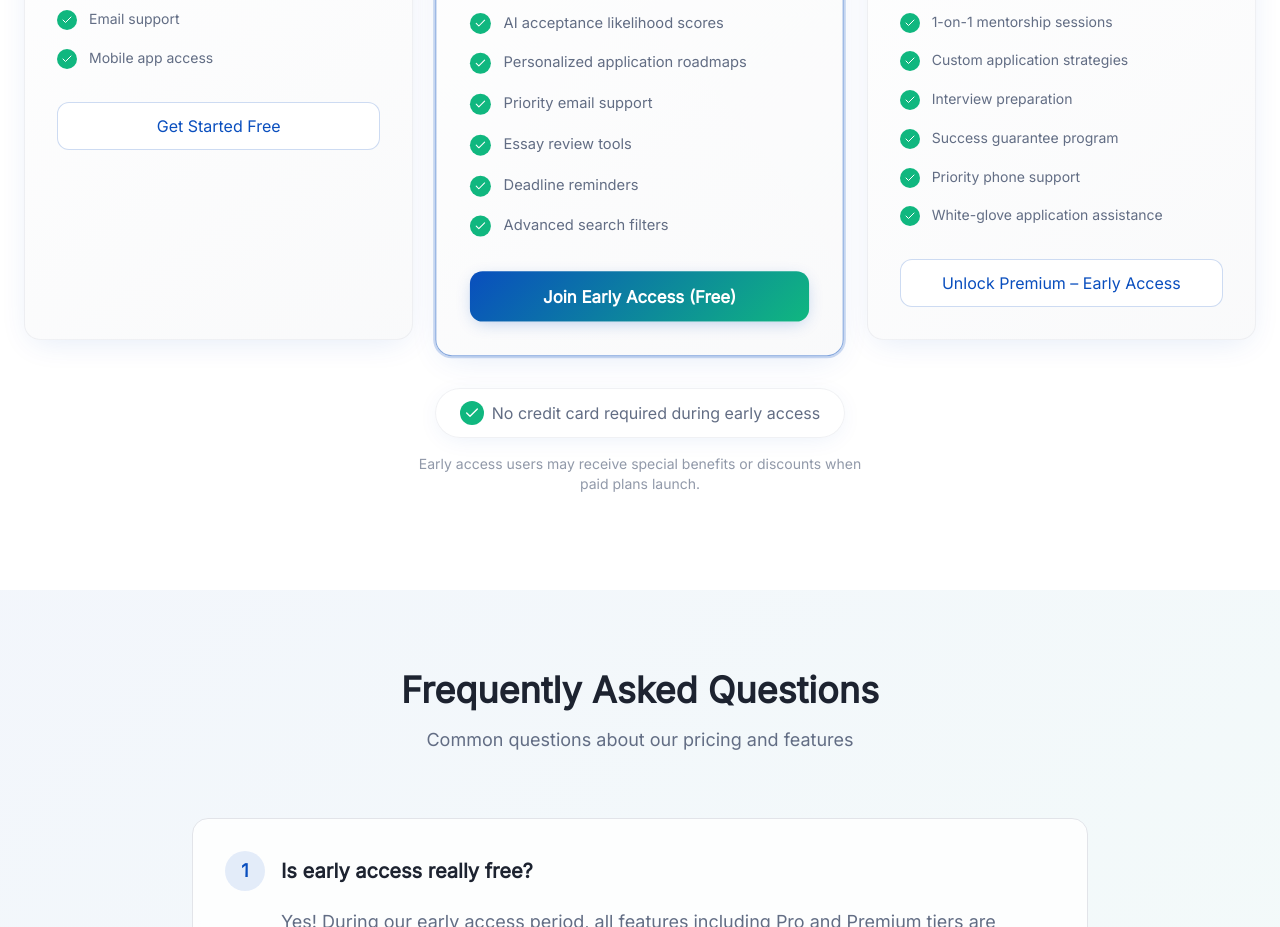
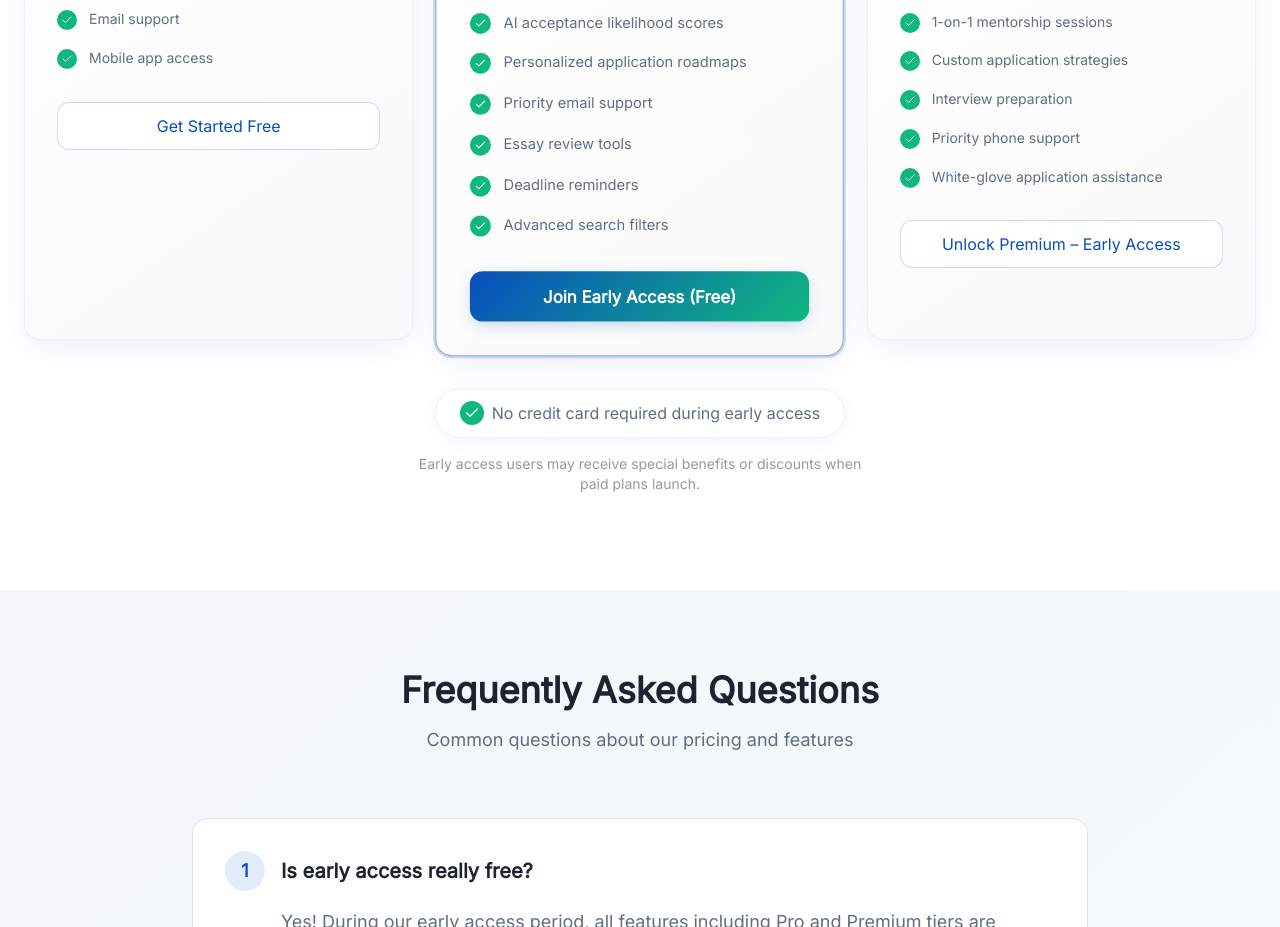
Before and after one commit to RahmatullohToirov/grantly-uz, a React (Vite) app: page /pricing in a window 1280 px wide. Shown: the part 980-1907 px from the top of the page. Built offline with nearby package versions, Linux system fonts and the light colour scheme.

Commit message:
Changes
Co-authored-by: RahmatullohToirov <195717208+RahmatullohToirov@users.noreply.github.com>

```diff
--- a/src/pages/Pricing.tsx
+++ b/src/pages/Pricing.tsx
@@ -51,7 +51,6 @@ const plans = [
       "1-on-1 mentorship sessions",
       "Custom application strategies",
       "Interview preparation",
-      "Success guarantee program",
       "Priority phone support",
       "White-glove application assistance"
     ],
```
